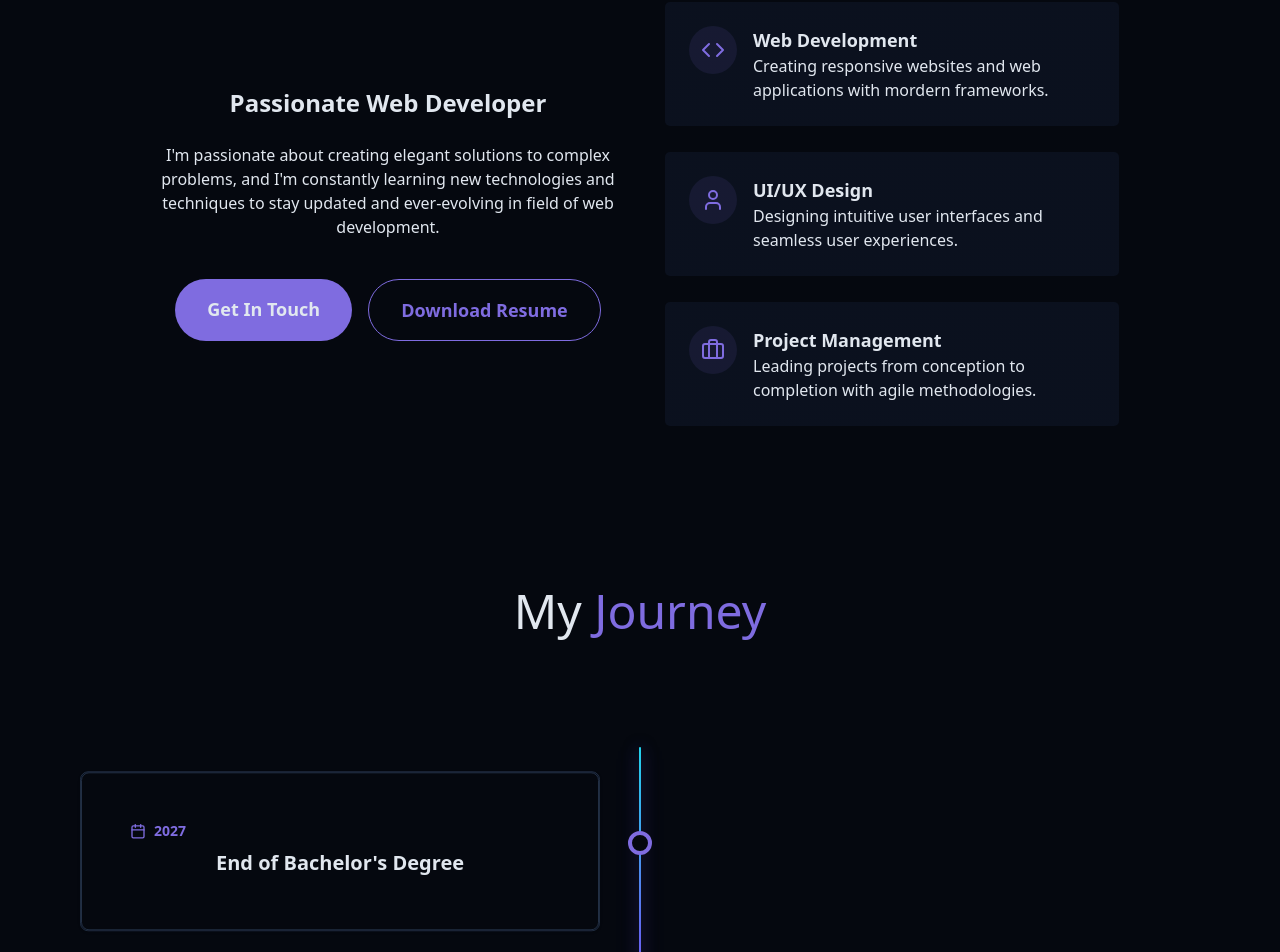
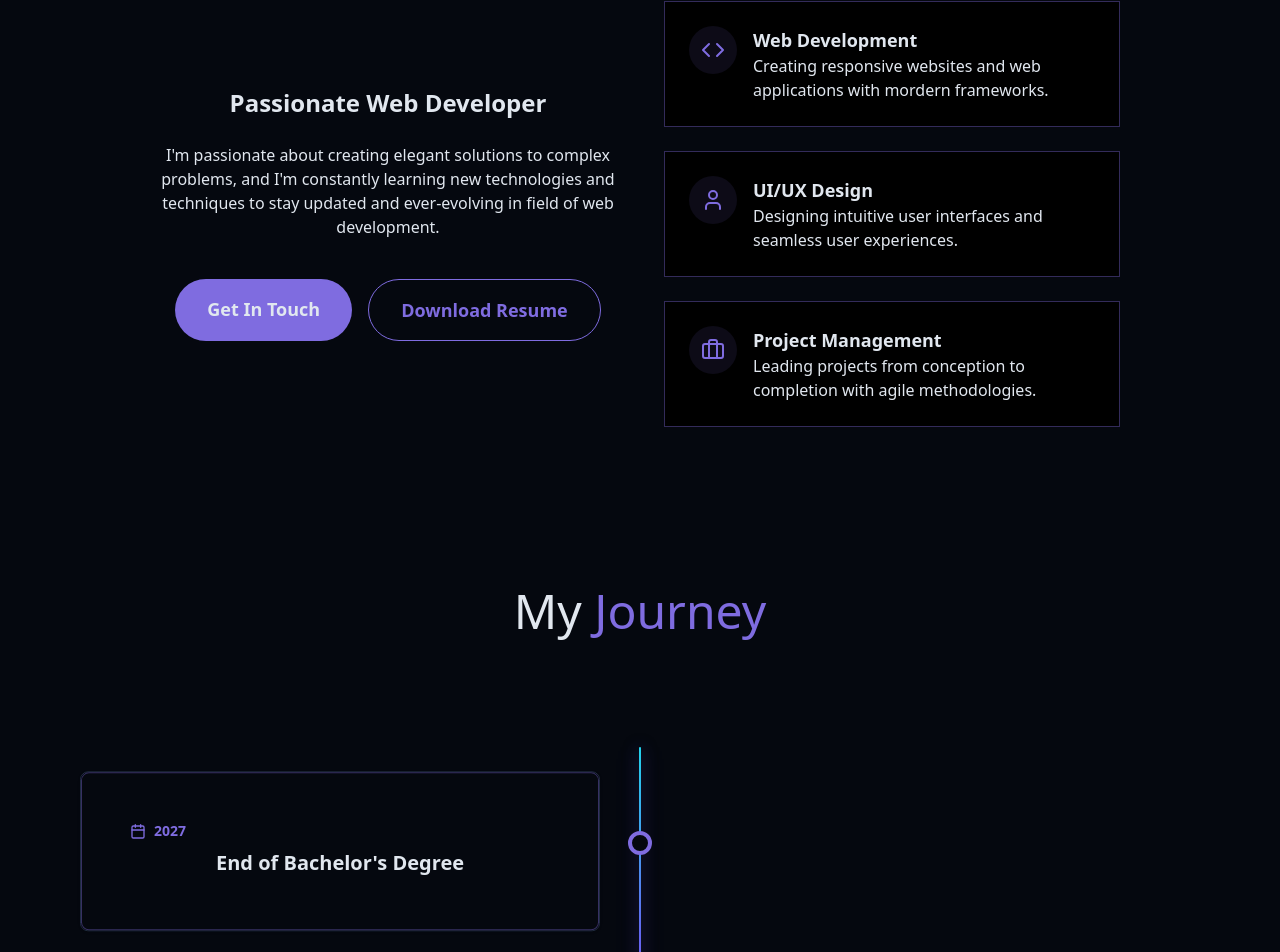
Before and after one commit to Rahul1038402/Portfolio-Website, a React (Vite) app: page / in a window 1280 px wide. Shown: the part 991-1943 px from the top of the page. Built offline with nearby package versions, Linux system fonts and the light colour scheme; no server answers.

Commit message:
Card border color fix

```diff
--- a/src/Components/AboutSection.tsx
+++ b/src/Components/AboutSection.tsx
@@ -37,7 +37,7 @@ export const AboutSection = () => {
             </div>
           </div>
           <div className="grid grid-col-1 gap-6">
-            <div className="gradient-border p-6 card-hover">
+            <div className="bg-card border-[1px] border-primary/40 p-6 ">
               <div className="flex items-start gap-4">
                 <div className="p-3 rounded-full bg-primary/10">
                   <Code className="h-6 w-6 text-primary" />
@@ -51,7 +51,7 @@ export const AboutSection = () => {
                 </div>
               </div>
             </div>
-            <div className="gradient-border p-6 card-hover">
+            <div className="bg-card border-[1px] border-primary/40 p-6 ">
               <div className="flex items-start gap-4">
                 <div className="p-3 rounded-full bg-primary/10">
                   <User className="h-6 w-6 text-primary" />
@@ -64,7 +64,7 @@ export const AboutSection = () => {
                 </div>
               </div>
             </div>
-            <div className="gradient-border p-6 card-hover">
+            <div className="bg-card border-[1px] border-primary/40 p-6 ">
               <div className="flex items-start gap-4">
                 <div className="p-3 rounded-full bg-primary/10">
                   <Briefcase className="h-6 w-6 text-primary" />
--- a/src/Components/ContactSection.tsx
+++ b/src/Components/ContactSection.tsx
@@ -161,7 +161,7 @@ export const ContactSection = () => {
             </div>
           </div>
 
-          <div className="bg-card p-8 rounded-lg shadow-xs">
+          <div className="bg-card p-8 rounded-lg shadow-xs border-[1px] border-primary/40">
             <h3 className="text-3xl mb-6 text-center text-primary">Send a Message</h3>
             <h6 className="text-sm text-gray-500 mb-6">Note: I would receive your message as a mail and will be responding as soon as possible.</h6>
 
--- a/src/Components/Projects.tsx
+++ b/src/Components/Projects.tsx
@@ -263,7 +263,7 @@ const ProjectModal = ({ project, onClose }: { project: Project; onClose: () => v
                                 {project.features.map((feature, index) => (
                                     <div
                                         key={index}
-                                        className="flex items-start gap-3 p-3 bg-card border rounded-lg"
+                                        className="flex items-start gap-3 p-3 bg-card border-[1px] border-primary/40 rounded-lg"
                                     >
                                         <div className="mt-0.5 flex-shrink-0">
                                             <Check size={18} className="text-primary" />
@@ -300,7 +300,7 @@ const ProjectModal = ({ project, onClose }: { project: Project; onClose: () => v
                                             )}
 
                                             {/* Content */}
-                                            <div className="bg-card rounded-lg p-4 border">
+                                            <div className="bg-card rounded-lg p-4 border-[1px] border-primary/40">
                                                 <div className="w-full aspect-[478/228] overflow-hidden rounded mb-3">
                                                     <img
                                                         src={workflow.src}
@@ -355,7 +355,7 @@ export const Projects = () => {
                         {projects.map((project) => (
                             <div
                                 key={project.id}
-                                className="group bg-card rounded-lg overflow-hidden shadow-xs card-hover cursor-pointer transition-colors duration-200"
+                                className="group bg-card border-[1px] border-primary/40 rounded-lg overflow-hidden shadow-xs card-hover cursor-pointer transition-colors duration-200"
                                 onClick={() => setSelectedProject(project)}
                             >
                                 <div className="w-full aspect-[478/228] overflow-hidden rounded mb-3">
--- a/src/Components/SkillsSection.tsx
+++ b/src/Components/SkillsSection.tsx
@@ -95,7 +95,7 @@ export const SkillsSection = () => {
 
                 <div className="grid grid-cols-1 sm:grid-cols-2 lg:grid-cols-3 gap-6">
                     {filteredSkills.map((skill, key) => (
-                        <div key={key} className="bg-card p-6 rounded-lg shadow-xs card-hover">
+                        <div key={key} className="bg-card border-[1px] border-primary/40 p-6 rounded-lg shadow-xs card-hover">
                             <div className="flex items-center justify-between mb-3">
                                 <h3 className="font-semibold text-lg">{skill.name}</h3>
                                 <span className="text-sm text-muted-foreground">{skill.level}/5</span>
--- a/src/Components/ui/Card.tsx
+++ b/src/Components/ui/Card.tsx
@@ -37,7 +37,7 @@ export const Card = React.forwardRef<HTMLDivElement, CardProps>(
       <div
         ref={ref}
         className={cn(
-          "p-6 rounded-lg border bg-card text-card-foreground shadow-sm",
+          "p-6 rounded-lg border-[1px] border-primary/40 bg-card text-card-foreground shadow-sm",
           className
         )}
         {...props}
--- a/src/Components/ui/toast.tsx
+++ b/src/Components/ui/toast.tsx
@@ -28,7 +28,7 @@ const toastVariants = cva(
   {
     variants: {
       variant: {
-        default: "border-primary/20 bg-card text-card-foreground shadow-md",
+        default: "border-[1px] border-primary/40 bg-card text-card-foreground shadow-md",
         destructive:
           "destructive group border-destructive/20 bg-destructive/10 text-destructive-foreground shadow-md",
         success: "border-green-500/20 bg-green-50 text-green-900 dark:bg-green-950 dark:text-green-100",
--- a/src/index.css
+++ b/src/index.css
@@ -88,7 +88,7 @@
     --background: 222 47% 4%;
     --foreground: 213 31% 91%;
 
-    --card: 222 47% 8%;
+    --card: 0 0% 0%;
 
     --primary: 250 65% 65%;
     --primary-foreground: 212 31% 91%;
@@ -142,7 +142,7 @@
 }
 
 @utility card-hover {
-  @apply transition-transform duration-300 hover:scale-[1.02] hover:shadow-lg;
+  @apply transition-transform duration-300 hover:scale-[1.02];
 }
 
 @utility gradient-border {
```
